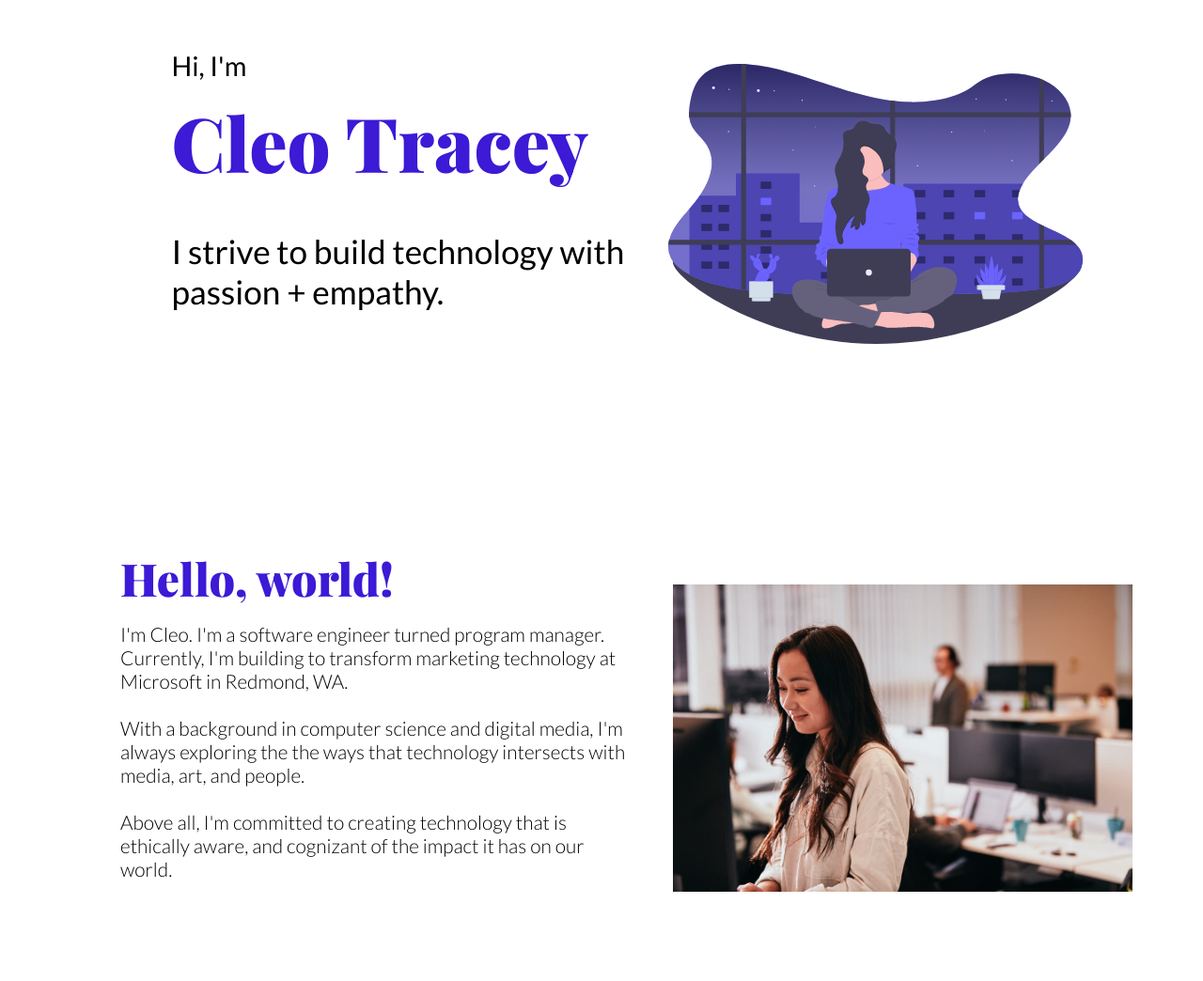
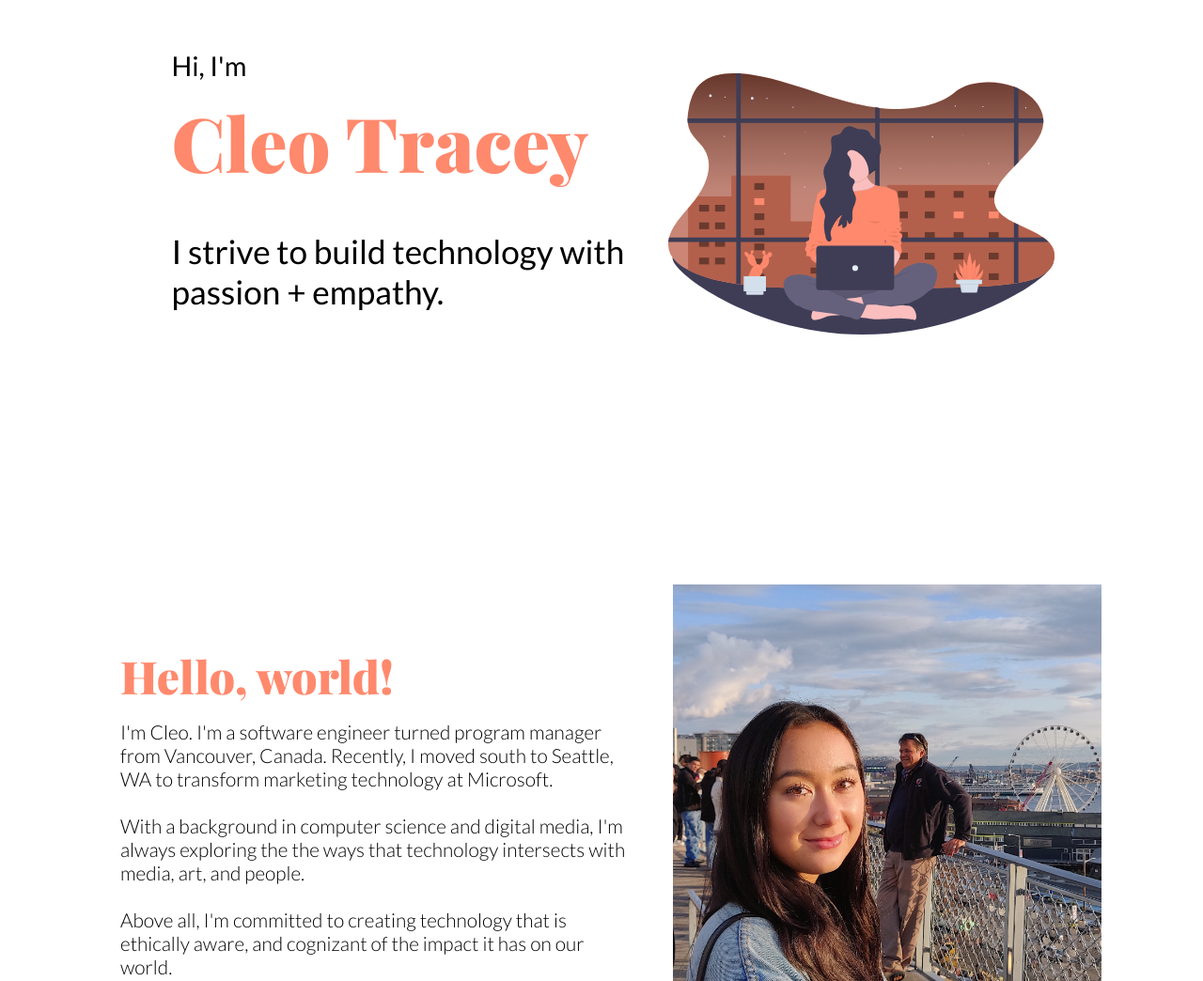
Before and after one commit to cleotracey/cleotracey.github.io, a plain HTML site: page index.html in a window 1280 px wide. Shown: the part 252-1296 px from the top of the page at 94% size. Drawn offline with nearby package versions, Linux system fonts and the light colour scheme; a script that the page names is missing.

Commit message:
update theme colour

```diff
--- a/index.html
+++ b/index.html
@@ -35,7 +35,7 @@ Hi, I'm
   </div>
 </div>
 <div class="image-wrapper">
-<img src="assets/undraw.svg" width="100%"/>
+<img src="assets/undraw_working_late_pukg.svg" width="100%"/>
 </div>
 </div>
 
@@ -54,7 +54,7 @@ Hello, world!
 </div>
 </div>
 <div class="description-text">
-I'm Cleo. I'm a software engineer turned program manager. Currently, I'm building to transform marketing technology at Microsoft in Redmond, WA.
+I'm Cleo. I'm a software engineer turned program manager from Vancouver, Canada. Recently, I moved south to Seattle, WA to transform marketing technology at Microsoft.
 <br><br>
 With a background in computer science and digital media, I'm always exploring the the ways that technology intersects with media, art, and people.
 <br><br>Above all, I'm committed to creating technology that is ethically aware, and cognizant of the impact it has on our world.
@@ -62,7 +62,7 @@ With a background in computer science and digital media, I'm always exploring th
 </div>
 <div class="image-wrapper">
 
-<img src="assets/computer.jpg" class="bio-img" alt="pantone" width="100%" height="auto">
+<img src="assets/headshot.jpg" class="bio-img" alt="profile" width="100%" height="auto">
 </div>
 </div>
 
--- a/styles/styles.css
+++ b/styles/styles.css
@@ -12,7 +12,7 @@ a {
 }
 
 a:hover {
-	color: #6E5CC1;
+	color: #FF896D;
 	transition-duration: .5s;
 }
 
@@ -38,7 +38,7 @@ a:hover {
 }
 
 .link:hover {
-	border-bottom: solid 3px #8377EE;
+	border-bottom: solid 3px #FF896D;
 	transition-duration: .5s;
 }
 
@@ -81,7 +81,7 @@ a:hover {
 
 .top-link:hover {
 	color: black;
-	border-bottom: solid 3px #3c1ad6;
+	border-bottom: solid 3px #FF896D;
 	transition-duration: .5s;
 }
 
@@ -97,7 +97,7 @@ a:hover {
 	font-weight: bold;
 	padding-bottom: 10px;
 	font-size: 3em;
-	color: #3c1ad6;
+	color: #FF896D;
 }
 
 .s-sub-title-text {
@@ -133,7 +133,7 @@ a:hover {
 	font-family: "Playfair Display", "Helvetica Neue";
 	font-size: 80px;
 	font-weight: bold;
-	color: #3c1ad6;
+	color: #FF896D;
 	padding-top: 10px;
 }
 
@@ -162,8 +162,8 @@ a:hover {
 
 
 .image-wrapper {
-	width: 45%;
-	max-width: 45%;
+	width: 42%;
+	max-width: 42%;
 	padding: 50px 0 0 4%;
 	text-align: center;
 }
@@ -235,7 +235,7 @@ a:hover {
 
 .contact-link:hover {
 	color: black;
-	border-bottom: solid 3px #3c1ad6;
+	border-bottom: solid 3px #FF896D;
 	transition-duration: .5s;
 }
 
```
Also changed, not shown: assets/headshot.jpg (added), assets/undraw_working_late_pukg.svg (added).
